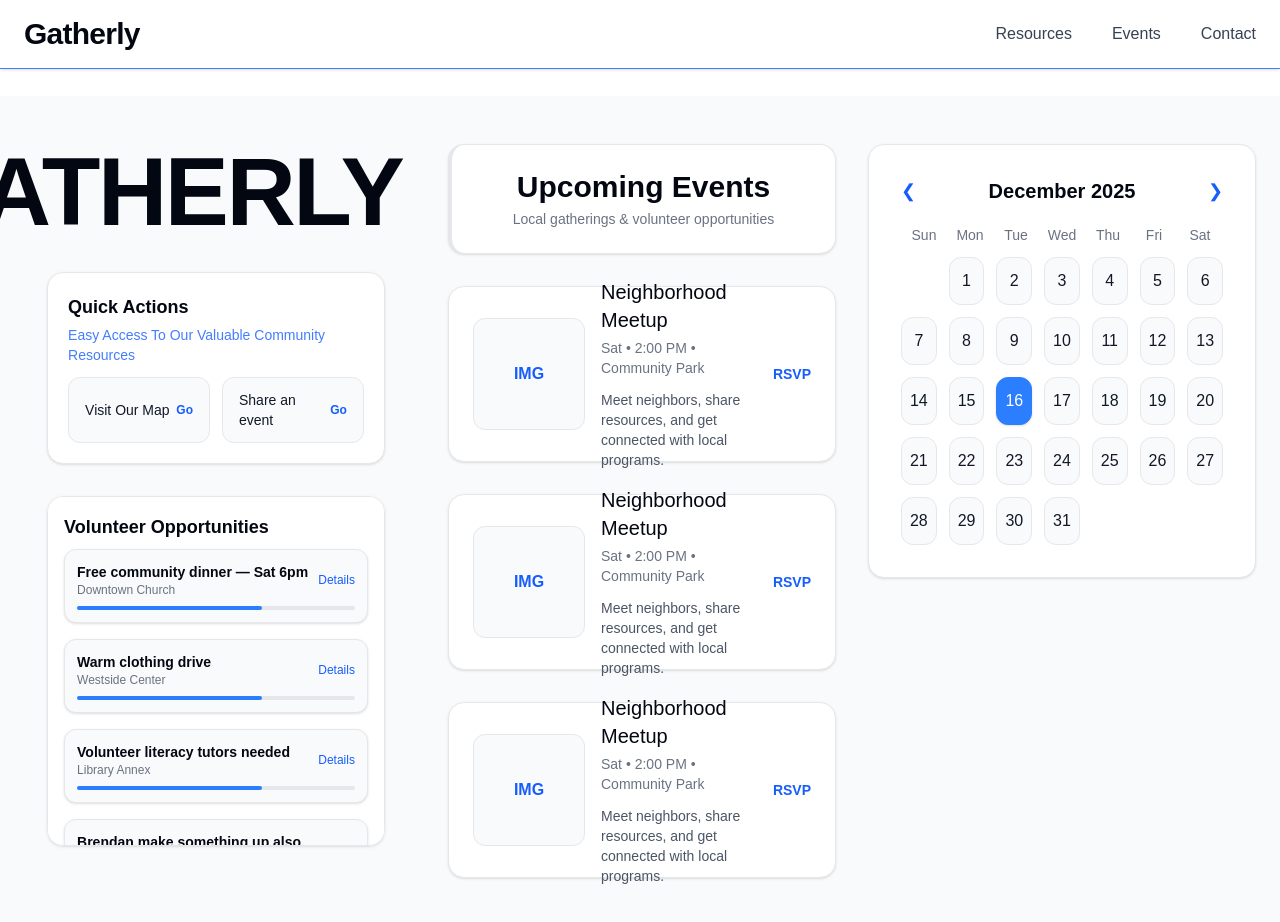
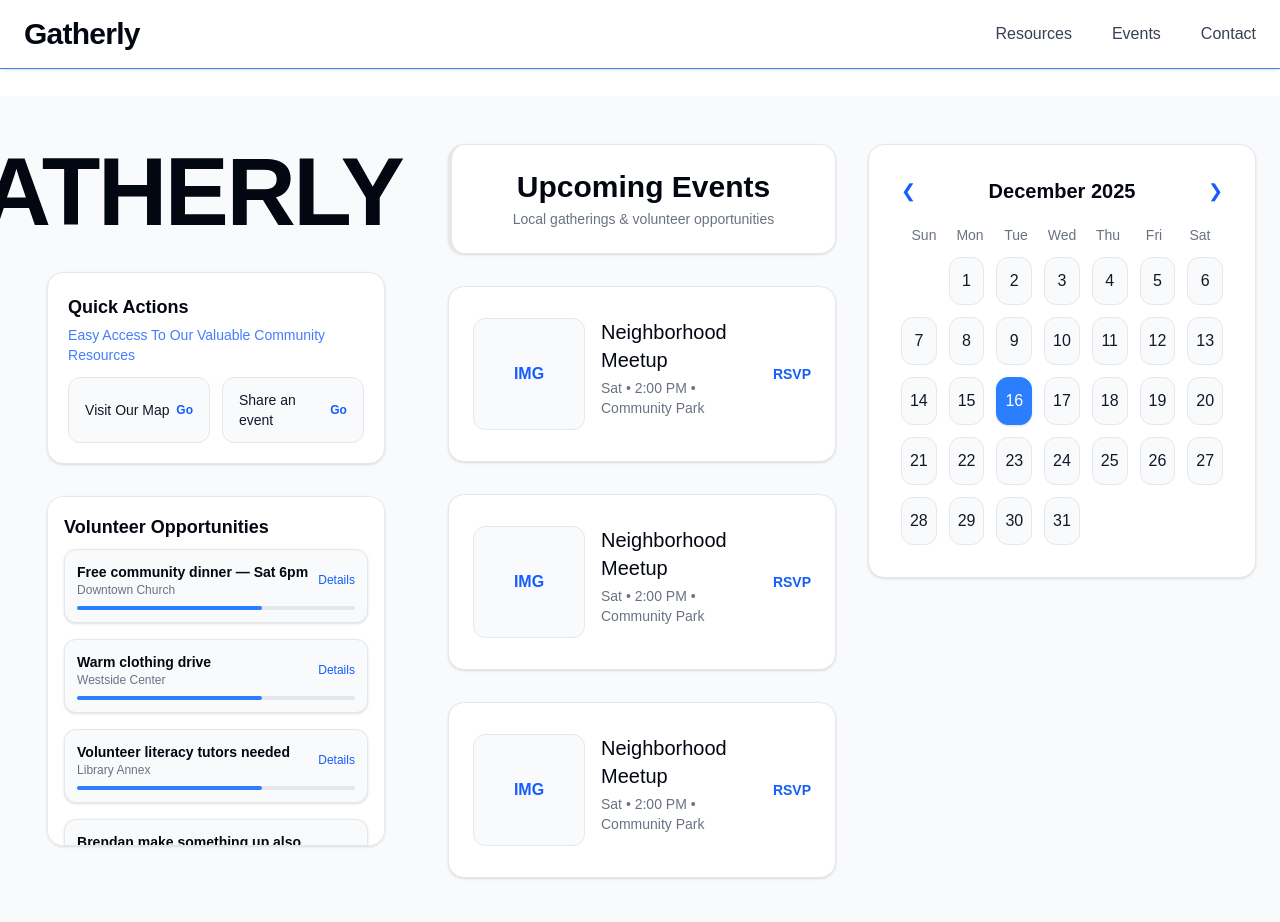
Before and after one commit to TSA-Group/tsa_group_starter, a Next.js app: page / in a window 1280 px wide. Shown: the top 922 px of the page. Built offline with nearby package versions, Linux system fonts and the light colour scheme.

Commit message:
Update page.tsx

```diff
--- a/app/page.tsx
+++ b/app/page.tsx
@@ -183,8 +183,7 @@ export default function Home() {
                       Sat • 2:00 PM • Community Park
                     </div>
                     <div className="text-sm text-gray-600 mt-3">
-                      Meet neighbors, share resources, and get connected with local
-                      programs.
+                      {/* We will something here later, or we will make a drop down when you click on the box */}
                     </div>
                   </div>
 
```
